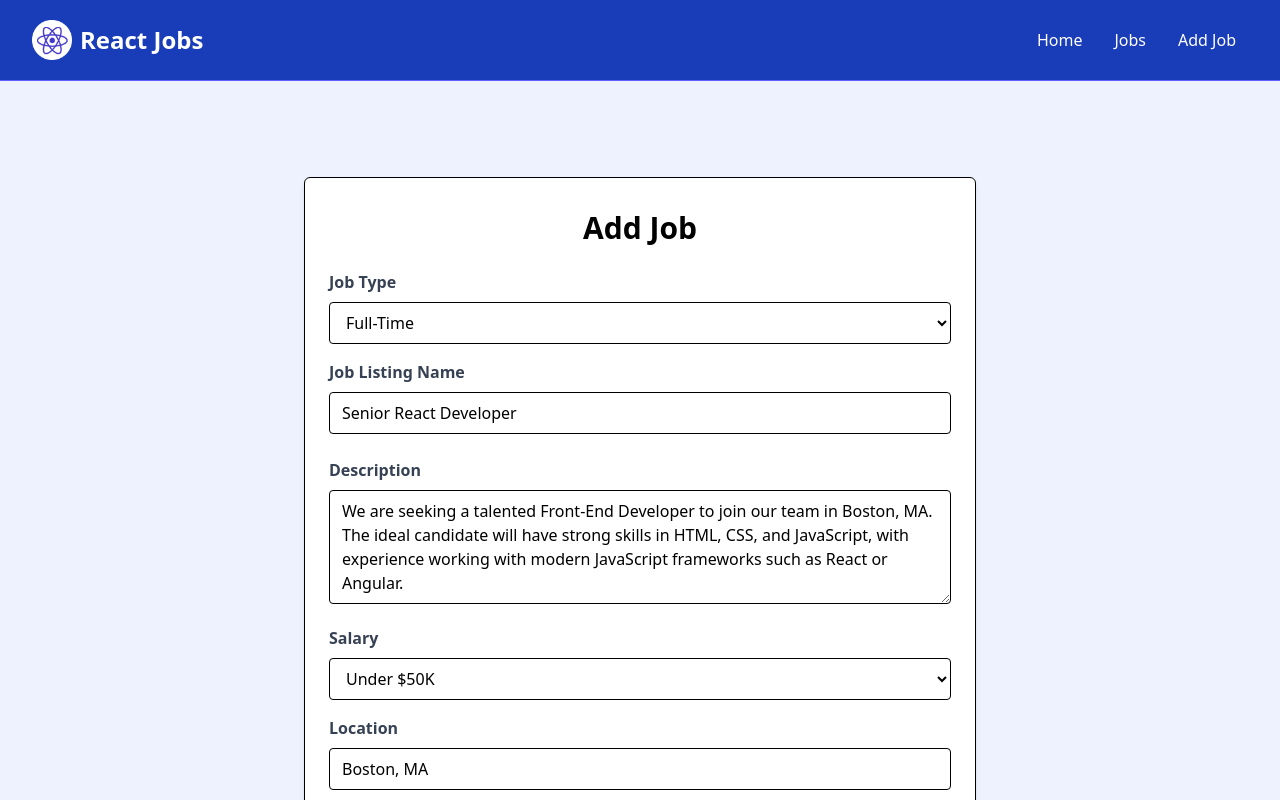
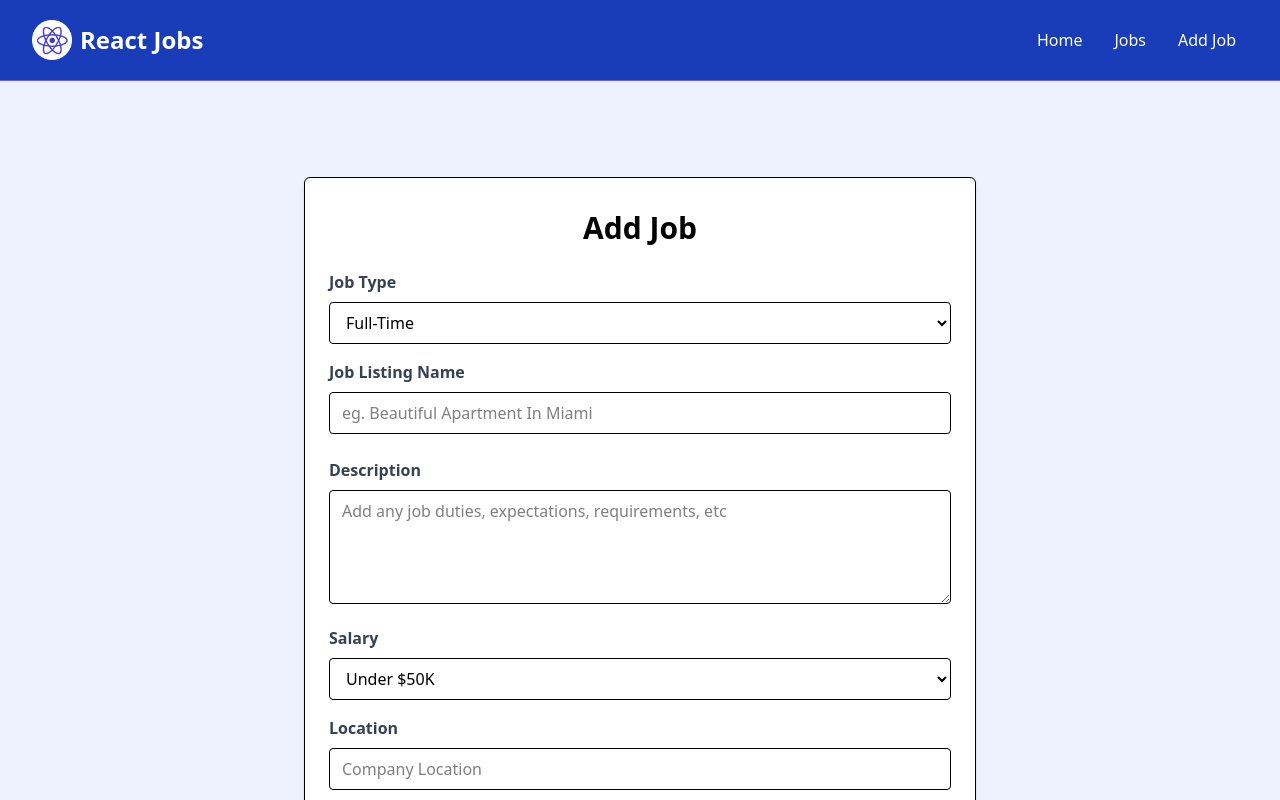
Before and after one commit to Chand7577/ReactJobWebsite, a React (Vite) app: page /edit/1 in a window 1280 px wide. Shown: the top 800 px of the page. Built offline with nearby package versions, Linux system fonts and the light colour scheme; no server answers; data requests are answered from the project's data file.

Commit message:
Update EditJobPage.jsx

```diff
--- a/src/pages/EditJobPage.jsx
+++ b/src/pages/EditJobPage.jsx
@@ -17,7 +17,7 @@ const EditJobPage = ({ EditJob }) => {
 
   useEffect(() => {
     const getJob = async () => {
-      const res = await fetch(`http://localhost:8000/jobs/${id}`);
+      const res = await fetch(`https://json-server-wiov.onrender.com/jobs/${id}`);
       const job = await res.json();
       setJob(job);
       setTitle(job.title);
```
